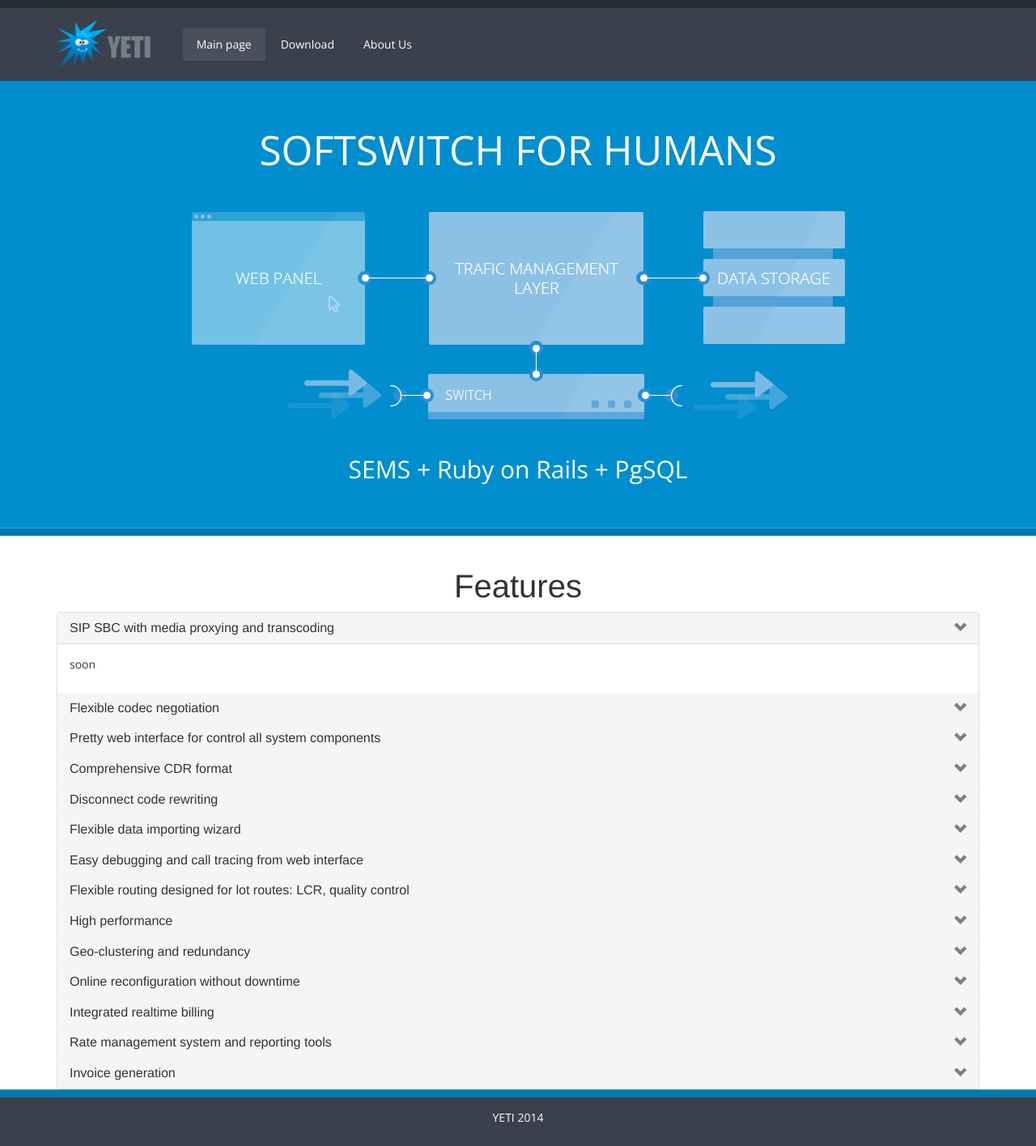
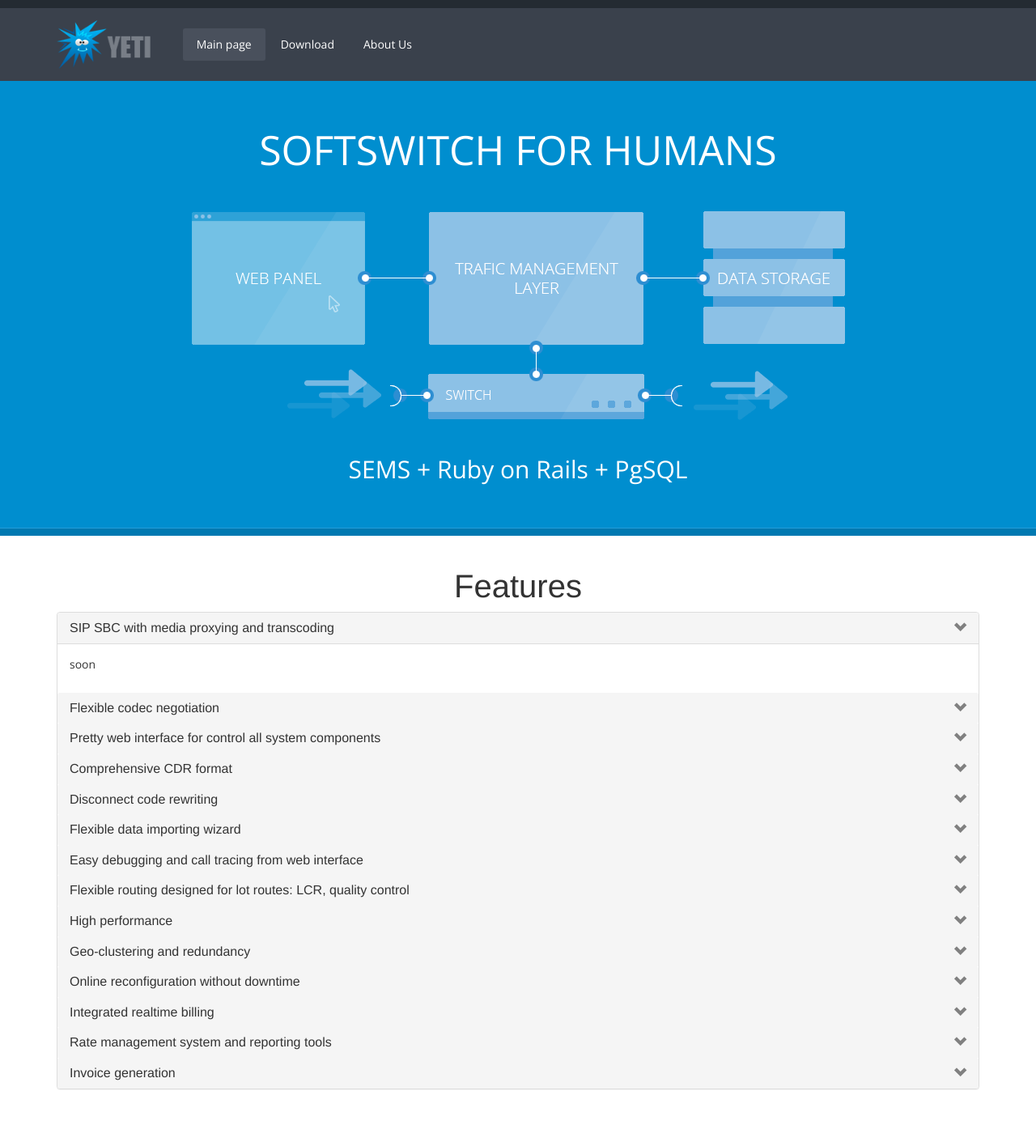
Before and after one commit to yeti-switch/yeti-switch.github.io, a Jekyll site: the page built from index.html, in a window 1280 px wide. Shown: the whole page at 81% size. Built offline with Jekyll 4.4.1, drawn with Linux system fonts in a browser that asks for light colours; Markdown is read by kramdown in place of the engine named in the settings; after the commit the page ends 1346 px from its top, so only the background shows below that.

Commit message:
delete footer

```diff
--- a/_layouts/default.html
+++ b/_layouts/default.html
@@ -33,9 +33,5 @@
    	{{ content }}
     </div>
 </div>
-
-<div class="line1">
-    <p class="copyright">YETI 2014</p>
-</div>
 </body>
 </html>
--- a/_layouts/main.html
+++ b/_layouts/main.html
@@ -35,11 +35,5 @@
 
         </div>
     </div>
-
-	<div class="line3">
-	</div>
-	<div class="line1">
-	    <p class="copyright">YETI 2014</p>
-	</div>
 	</body>
 	</html>
```
